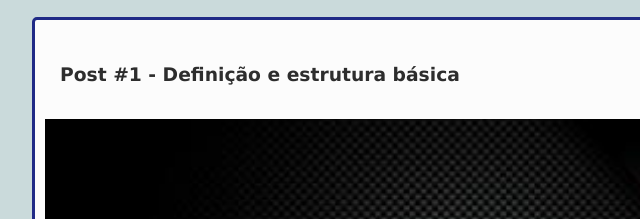
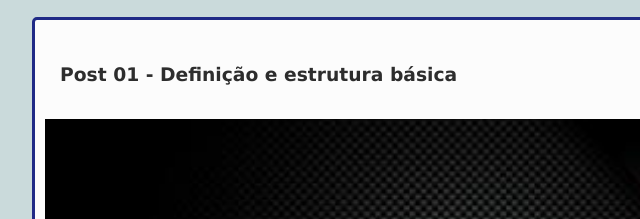
Before and after one commit to Marciobroficial/DIGITAL-INNOVATION-ONE, a plain HTML site: page HTML5 & CSS3/index.html in a window 1280 px wide. Shown: the part 354-573 px from the top of the page, 168-808 px from the left. Drawn offline with Linux system fonts and the light colour scheme.

Commit message:
Update index.html

```diff
--- a/HTML5 & CSS3/index.html
+++ b/HTML5 & CSS3/index.html
@@ -5,7 +5,7 @@
     <meta http-equiv="X-UA-Compatible" content="IE=edge">
     <meta name="viewport" content="width=device-width, initial-scale=1.0">
     <link rel="shortcut icon" href="img/_HTML5_.png" type="image/x-icon">
-    <title>Meu Perfil</title>
+    <title>Perfil</title>
     <link rel="stylesheet" href="stylle.css">
 </head>
 <body>
@@ -19,7 +19,7 @@
         </header>
         <article class="post - HTML5">
             <header>
-                <h3 class="post_title">Post #1 - Definição e estrutura básica</h3>
+                <h3 class="post_title">Post 01 - Definição e estrutura básica</h3>
                 <img src="img/fibra-de-carbono_P.jpg" alt="fibra-de-carbono" class="post_image">
                 <p class="post_content">
                     Lorem ipsum dolor sit amet consectetur adipisicing elit. Numquam molestiae asperiores unde. Quasi nisi, rerum alias id omnis modi explicabo illum odio pariatur in, iure velit! Nulla atque perspiciatis nobis! <br>
```
